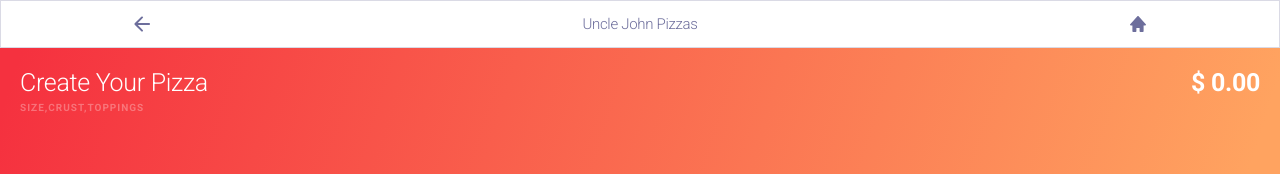
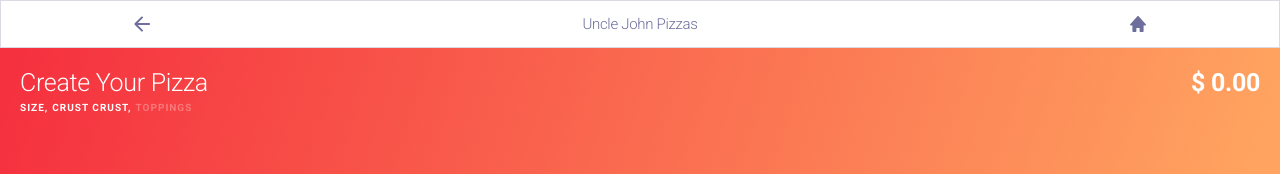
Before and after one commit to shihabus/pizza-ordering-app, a Next.js app: page /choose-topping in a window 1280 px wide. Shown: the top 174 px of the page. Built offline with nearby package versions, Linux system fonts and the light colour scheme.

Commit message:
fixing breadcrumbs

```diff
--- a/components/ChooseCrust/index.js
+++ b/components/ChooseCrust/index.js
@@ -27,7 +27,11 @@ function CustomizationTitle({ pizzaInfo }) {
   const { price: deductCrustPrice = 0 } = getPizzaCrustSelector(state);
   const { price = 0 } = pizzaInfo;
 
-  const breadCrumb = [label, "crust", "topping"];
+  const breadCrumb = [
+    { label, isDone: true },
+    { label: "crust", isDone: false },
+    { label: "crust", isDone: false },
+  ];
   return (
     <CustomizationInfo
       total={total + price - deductCrustPrice}
--- a/components/ChooseSize/index.js
+++ b/components/ChooseSize/index.js
@@ -18,7 +18,11 @@ function CustomizationTitle({ pizzaInfo }) {
   const total = 0;
   const { price } = pizzaInfo;
 
-  const breadCrumb = ["size", "crust", "topping"];
+  const breadCrumb = [
+    { label: "size", isDone: false },
+    { label: "crust", isDone: false },
+    { label: "crust", isDone: false },
+  ];
   return <CustomizationInfo total={total + price} breadCrumb={breadCrumb} />;
 }
 
--- a/components/ChooseToppings/index.js
+++ b/components/ChooseToppings/index.js
@@ -28,11 +28,21 @@ function CustomizationTitle({ toppings }) {
     return acc + pizzaToppingInfo[item]?.price;
   }, 0);
 
-  // change to label
+  let toppingBreadCrumb = [{ label: "toppings", isDone: false }];
+
+  if (toppings?.length) {
+    toppingBreadCrumb = [
+      ...toppings.map((topping) => ({
+        label: pizzaToppingInfo[topping].label,
+        isDone: true,
+      })),
+    ];
+  }
+
   const breadCrumb = [
-    sizeLabel,
-    crustLabel,
-    ...(toppings?.length ? toppings : ["toppings"]),
+    { label: sizeLabel, isDone: true },
+    { label: crustLabel + " crust", isDone: true },
+    ...toppingBreadCrumb,
   ];
 
   return (
--- a/components/ConfirmOrder/styles.js
+++ b/components/ConfirmOrder/styles.js
@@ -43,7 +43,7 @@ const OrderSummary = styled(Card)`
   width: 270px;
   top: 0;
   transform: translate(-10px, 250px);
-  padding-bottom: 70px;
+  padding-bottom: 30px;
 `;
 
 const ContentContainer = styled.div`
--- a/components/shared/CustomizationInfo/index.js
+++ b/components/shared/CustomizationInfo/index.js
@@ -11,10 +11,10 @@ function CustomizationInfo(props) {
       <Title>{title}</Title>
       <Price>{toPriceLabel(total)}</Price>
       <BreadCrumb>
-        {breadCrumb?.map((crumb, idx) => (
-          <Crumb key={idx}>
-            {crumb}
-            {breadCrumb.length > idx + 1 && ", "}
+        {breadCrumb?.map(({ label, isDone }, idx) => (
+          <Crumb key={idx} isDone={isDone}>
+            {label}
+            {breadCrumb.length > idx + 1 && ","}
           </Crumb>
         ))}
       </BreadCrumb>
--- a/components/shared/CustomizationInfo/styles.js
+++ b/components/shared/CustomizationInfo/styles.js
@@ -34,12 +34,17 @@ const Price = styled(Header2)`
 
 const BreadCrumb = styled.div`
   grid-area: breadcrumb;
+  & > p::after {
+    content: " ";
+    display: inline-bottom;
+    padding-right: 4px;
+  }
 `;
 
-// TODO: check
 const Crumb = styled(PreTitle)`
   display: inline-block;
-  color: rgba(255, 255, 255, 0.3);
+  color: ${({ isDone }) =>
+    isDone ? Colors.white : "rgba(255, 255, 255, 0.3)"};
 `;
 
 export { TitleContainer, Title, Price, BreadCrumb, Crumb };
```
